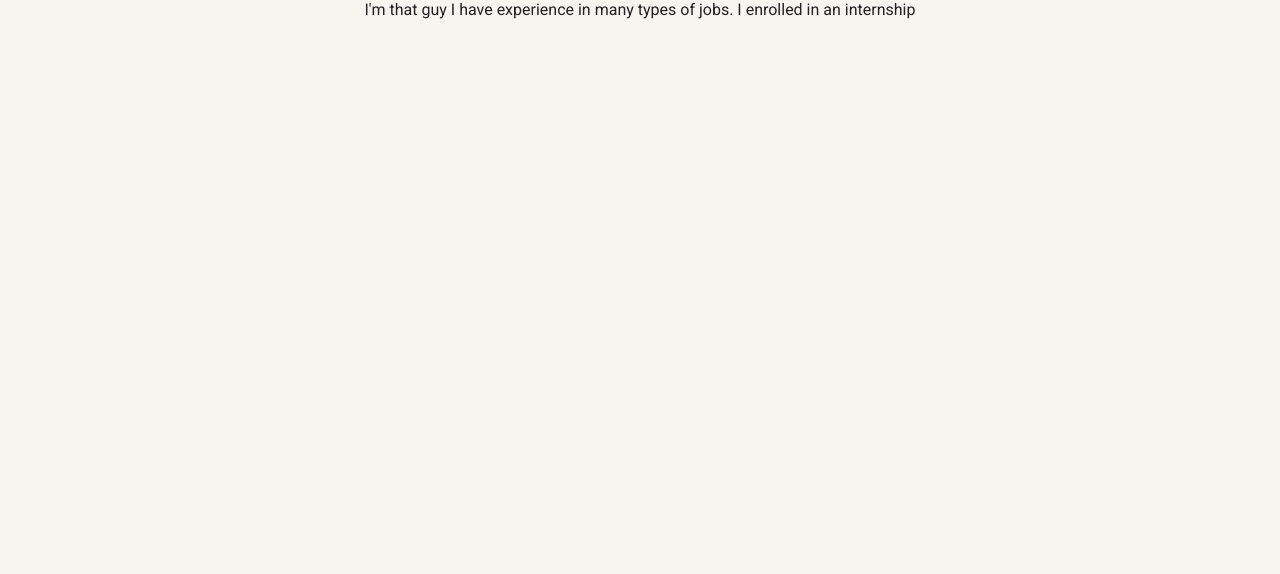
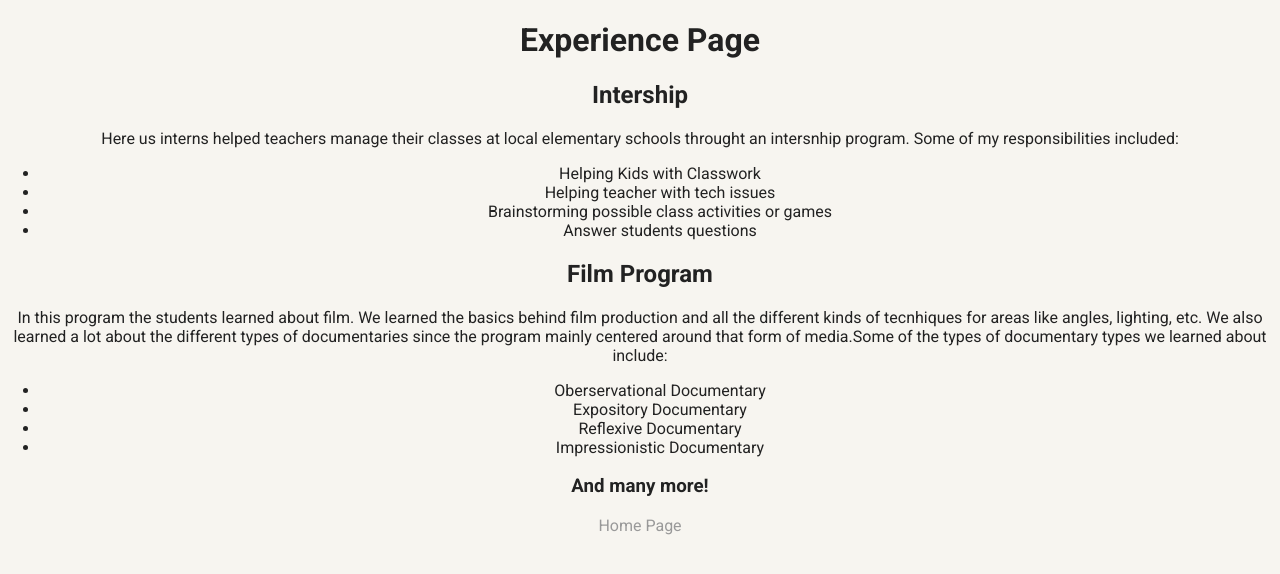
Before and after one commit to dmartin2021/tdproject1, a plain HTML site: page experience.html in a window 1280 px wide. Drawn offline with Linux system fonts and the light colour scheme; a web font is replaced by a local one.

Commit message:
Update experience.html
all done!

```diff
--- a/experience.html
+++ b/experience.html
@@ -6,11 +6,26 @@
   <meta name="viewport" content="width=device-width, initial-scale=1.0">
   <link rel="stylesheet" href="styles.css">
   <link href="https://fonts.googleapis.com/css?family=Muli%7CRoboto:400,300,500,700,900" rel="stylesheet">
+</head>
+<h1> Experience Page </h1>
 
-</head> I'm that guy
-  <body>
-I have experience in many types of jobs. I enrolled in an internship
+<h2>Intership</h2> <p> Here us interns helped teachers manage their classes at local elementary schools throught an intersnhip program. Some of my responsibilities included:</p>
+<ul>
+  <li>Helping Kids with Classwork</li>
+<li>Helping teacher with tech issues</li>
+<li>Brainstorming possible class activities or games</li>
+<li>Answer students questions</li>
+</ul>
 
+<h2> Film Program</h2> <p> In this program the students learned about film. We learned the basics behind film production and all the different kinds of tecnhiques for areas like angles, lighting, etc. We also learned a lot about the different types of documentaries since the program mainly centered around that form of media.Some of the types of documentary types we learned about include:
 
+</p>
+<ul>
+<li> Oberservational Documentary </li>
+<li> Expository Documentary</li>
+<li>Reflexive Documentary</li>
+<li>Impressionistic Documentary</li>
+</ul>
+<h3> And many more! </h3>
 
-    </body>
+<a href="index.html" class="index.html">Home Page</a>
```
